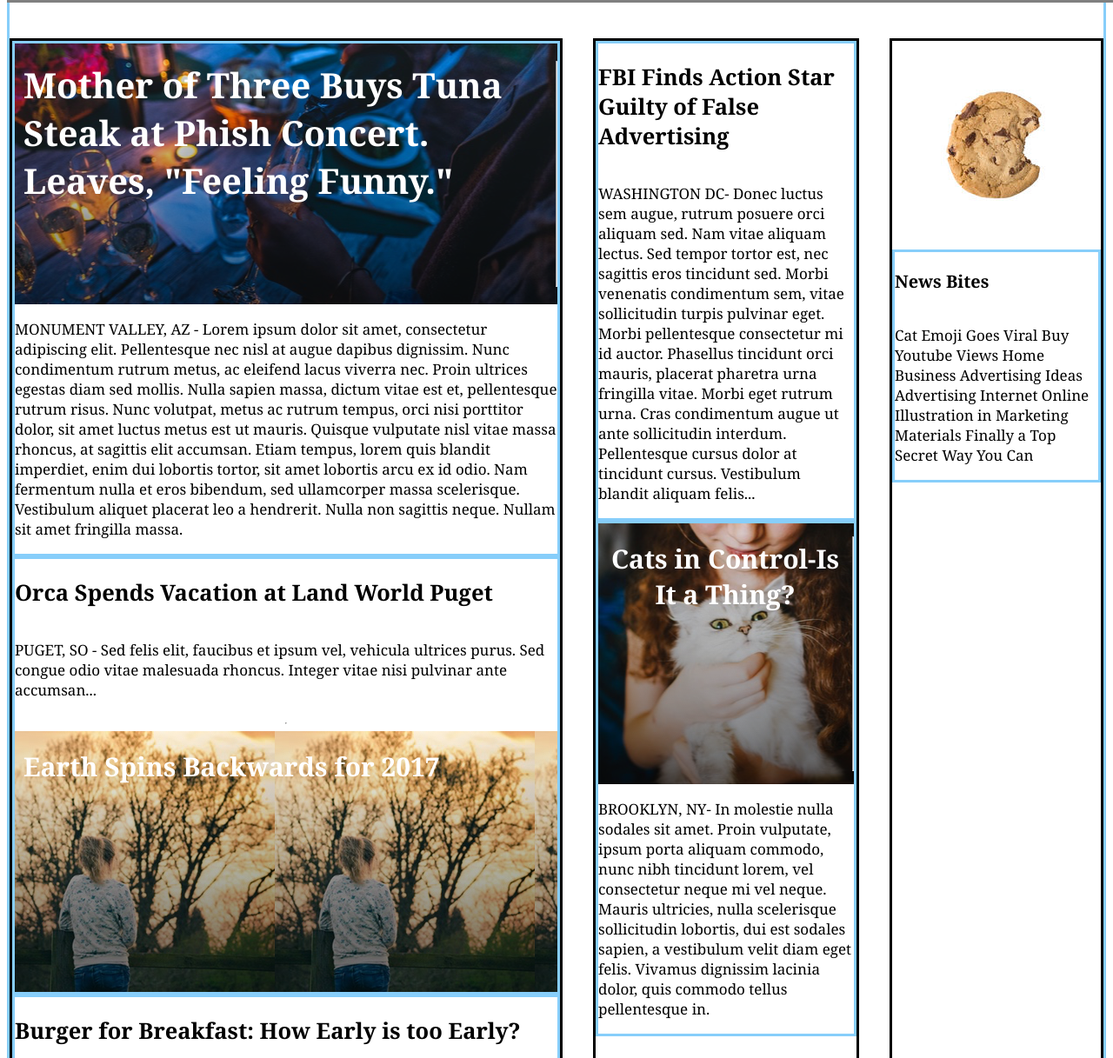
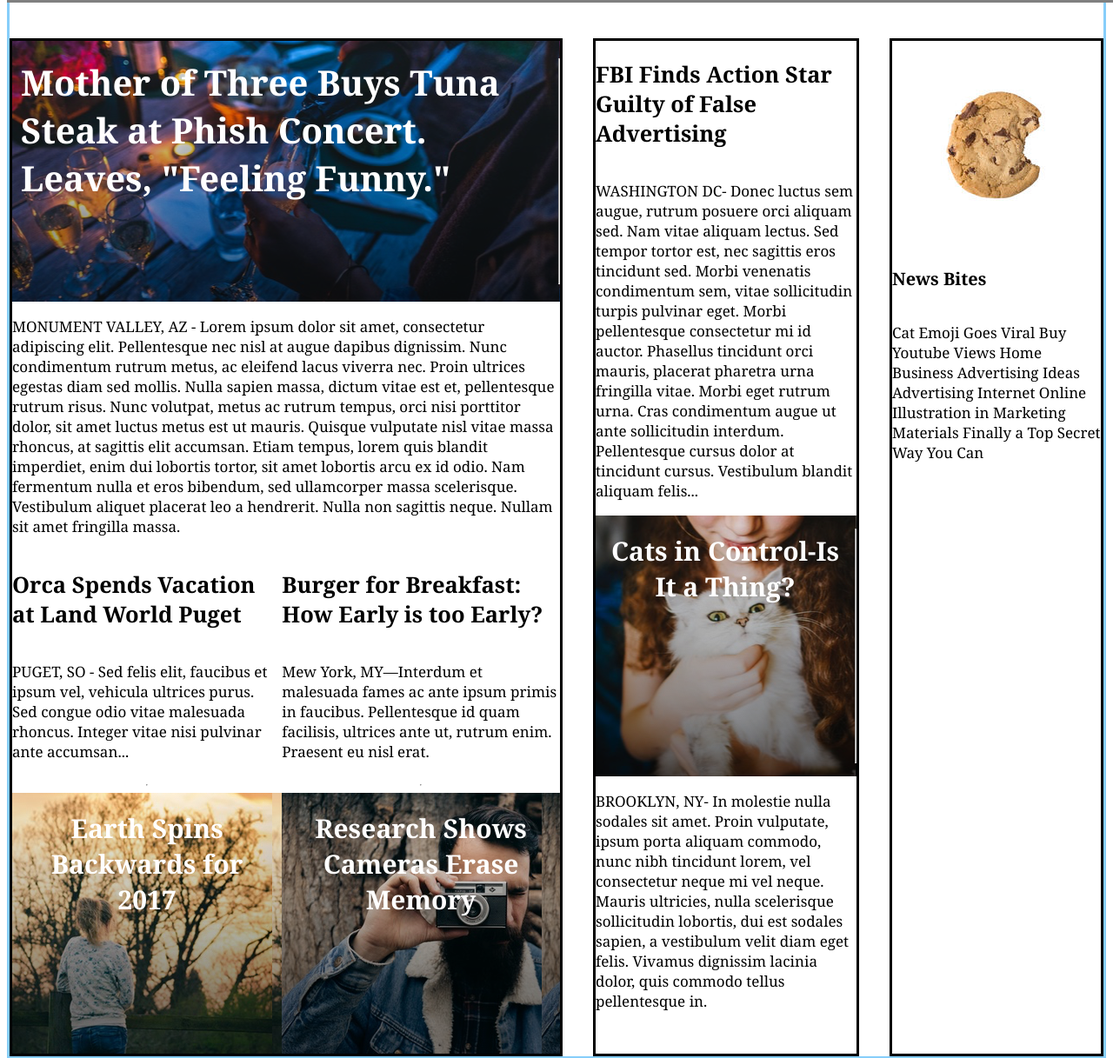
Before and after one commit to Ace7884/CodeCademy-MyTimes, a plain HTML site: page index.html in a window 1280 px wide. Shown: the part 83-1300 px from the top of the page at 87% size. Drawn offline with Linux system fonts and the light colour scheme.

Commit message:
updated task 4 column trouble

```diff
--- a/css/style.css
+++ b/css/style.css
@@ -41,7 +41,7 @@ span{
 }
 .content{
     display:flex;
-    justify-content: space-between;
+    justify-content:space-between;
     border-style:solid;
     border-color: lightskyblue;
     padding-top:116px;
@@ -52,20 +52,28 @@ span{
     border-style:solid;
     border-color: black;
     text-align:left;
+}
 
+.mainstory{
+    display: block;
+}
+.secondarystories{
+    display:flex;
+    justify-self:space-between;
+    width: 630px;
 }
 .story{
-    display:flex;
+    display: flex;
     flex-direction: column;
-    border-style:solid;
-    border-color: lightskyblue;
     font-family: Georgia;
-  font-size: 17px;
-  color: black;
-    margin:0;
-    padding:0;
+    font-size: 17px;
+    color: black;
 }
+
+
 .column.large {
+    display: flex;
+    flex-direction: column;
     width: 630px;
   }
 
@@ -87,7 +95,6 @@ span{
 .tuna.story .tuna.image{
     display:flex;
     background-image:url("../img/img-story-main.png");
-    background-position:left;
     font-size: 40px;
     text-align:left;
 }
--- a/index.html
+++ b/index.html
@@ -23,6 +23,7 @@
                 </div>
                 <div class="content">
                     <div class="column large">
+                        <div class="mainstory">
                             <div class="tuna story">
                                     <div class="tuna image">
                                         <span>Mother of Three Buys Tuna Steak at Phish Concert.
@@ -37,6 +38,8 @@
                                         Nam fermentum nulla et eros bibendum, sed ullamcorper massa scelerisque. Vestibulum aliquet placerat leo a hendrerit.
                                         Nulla non sagittis neque. Nullam sit amet fringilla massa.</p>
                             </div>
+                        </div>
+                        <div class="secondarystories">
                             <div class="orca story">
                                 <h2>Orca Spends Vacation at Land World Puget</h2>
                                 <p>PUGET, SO - Sed felis elit, faucibus et ipsum vel, vehicula ultrices purus. Sed congue odio vitae malesuada rhoncus.
@@ -51,6 +54,7 @@
                                         Pellentesque id quam facilisis, ultrices ante ut, rutrum enim. Praesent eu nisl erat.</p><hr>
                                 <div class="camera image">
                                     <span>Research Shows Cameras Erase Memory</span>
+                                </div>
                             </div>
                         </div>
                     </div>
```
Lines whose indentation alone changed are shown as unchanged.
